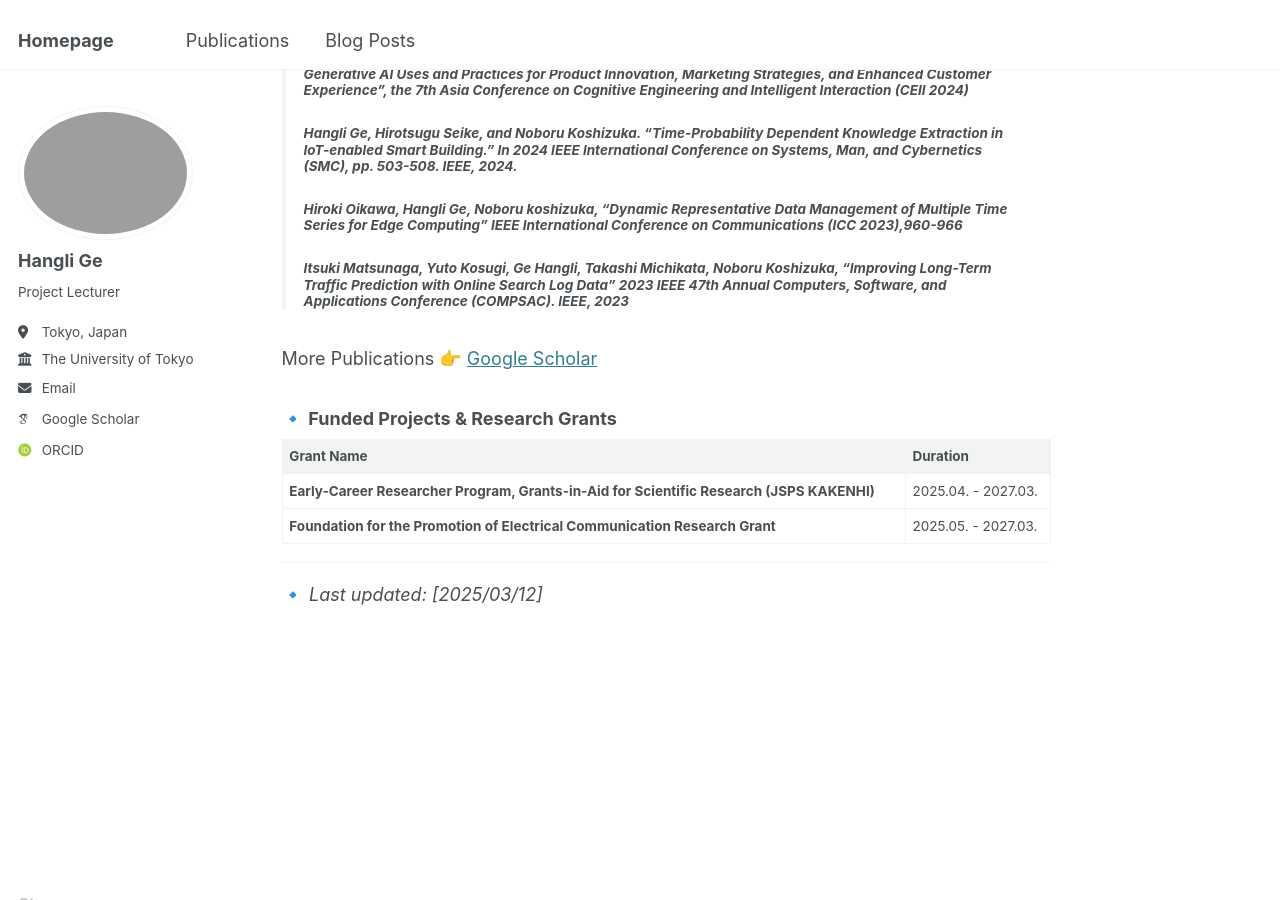
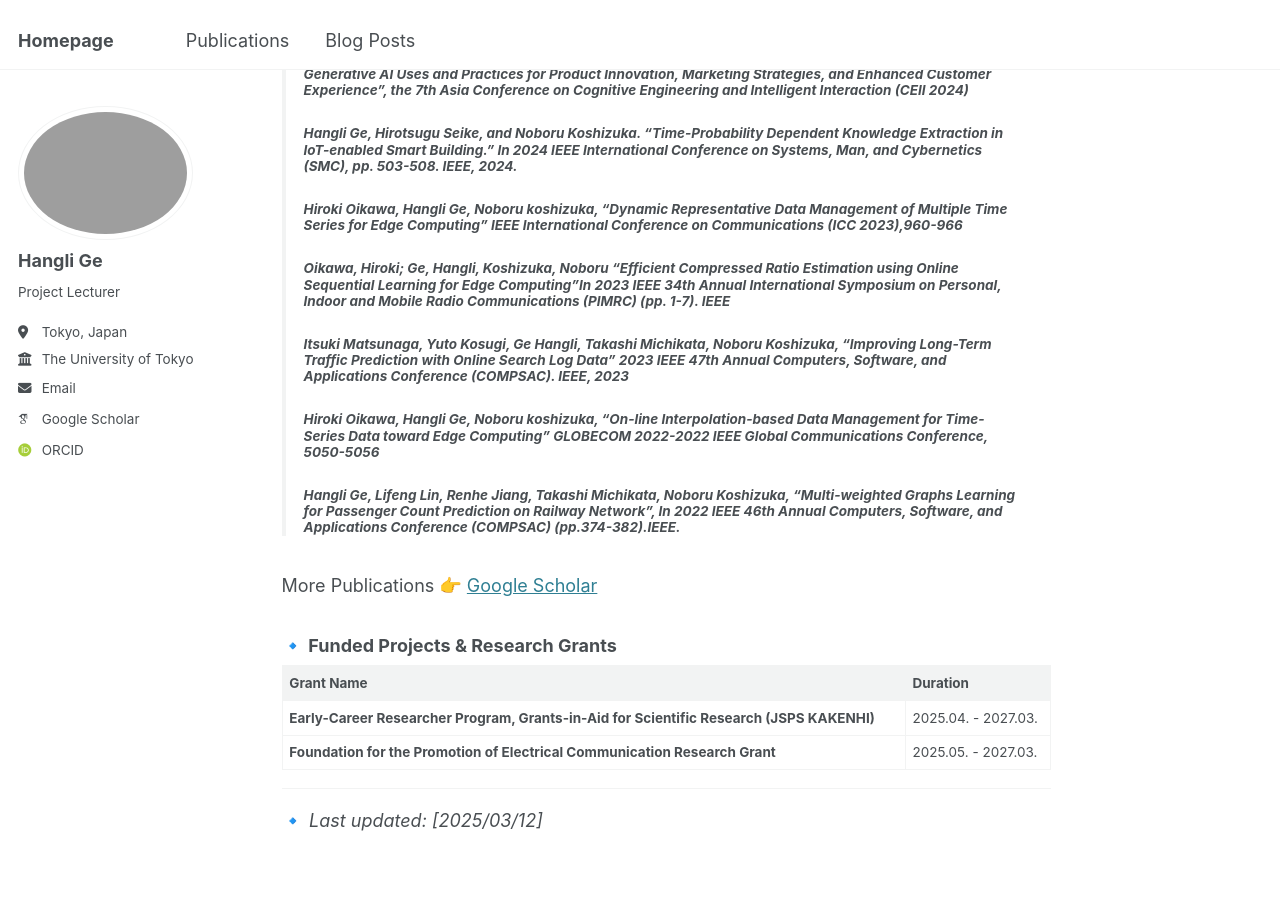
Before and after one commit to christie888/christie888.github.io, a Jekyll site: the page built from _pages/about.md, in a window 1280 px wide and 900 px high, scrolled down 1599 px. Built offline with Jekyll 4.4.1, drawn with Linux system fonts in a browser that asks for light colours; some web fonts are replaced.

Commit message:
Update about.md

```diff
--- a/_pages/about.md
+++ b/_pages/about.md
@@ -41,7 +41,10 @@ As quantum computing advances, Pysicis-informed (PI)-AI offers a bridge between
 > #####  Amitav Swapnil, **Hangli Ge**, Manee Sangaran Diagarajan, Ari Happonen, **"Modern State-of-the-Art Generative AI Uses and Practices for Product Innovation, Marketing Strategies, and Enhanced Customer Experience"**, the 7th Asia Conference on Cognitive Engineering and Intelligent Interaction (CEII 2024)
 > #####  **Hangli Ge**, Hirotsugu Seike, and Noboru Koshizuka. **"Time-Probability Dependent Knowledge Extraction in IoT-enabled Smart Building."** In 2024 IEEE International Conference on Systems, Man, and Cybernetics (SMC), pp. 503-508. IEEE, 2024.
 > ##### Hiroki Oikawa, Hangli Ge, Noboru koshizuka, “Dynamic Representative Data Management of Multiple Time Series for Edge Computing” IEEE International Conference on Communications (ICC 2023),960-966
-> ##### 	Itsuki Matsunaga, Yuto Kosugi, Ge Hangli, Takashi Michikata, Noboru Koshizuka, “Improving Long-Term Traffic Prediction with Online Search Log Data” 2023 IEEE 47th Annual Computers, Software, and Applications Conference (COMPSAC). IEEE, 2023
+> ##### Oikawa, Hiroki; Ge, Hangli, Koshizuka, Noboru “Efficient Compressed Ratio Estimation using Online Sequential Learning for Edge Computing”In 2023 IEEE 34th Annual International Symposium on Personal, Indoor and Mobile Radio Communications (PIMRC) (pp. 1-7). IEEE
+> ##### Itsuki Matsunaga, Yuto Kosugi, Ge Hangli, Takashi Michikata, Noboru Koshizuka, “Improving Long-Term Traffic Prediction with Online Search Log Data” 2023 IEEE 47th Annual Computers, Software, and Applications Conference (COMPSAC). IEEE, 2023
+>##### Hiroki Oikawa, Hangli Ge, Noboru koshizuka, “On-line Interpolation-based Data Management for Time-Series Data toward Edge Computing” GLOBECOM 2022-2022 IEEE Global Communications Conference, 5050-5056
+>##### Hangli Ge, Lifeng Lin, Renhe Jiang, Takashi Michikata, Noboru Koshizuka, “Multi-weighted Graphs Learning for Passenger Count Prediction on Railway Network”, In 2022 IEEE 46th Annual Computers, Software, and Applications Conference (COMPSAC) (pp.374-382).IEEE.
 
 
 More Publications 👉 [Google Scholar](https://scholar.google.com/citations?user=8lFqJGMAAAAJ&hl=en)
```
